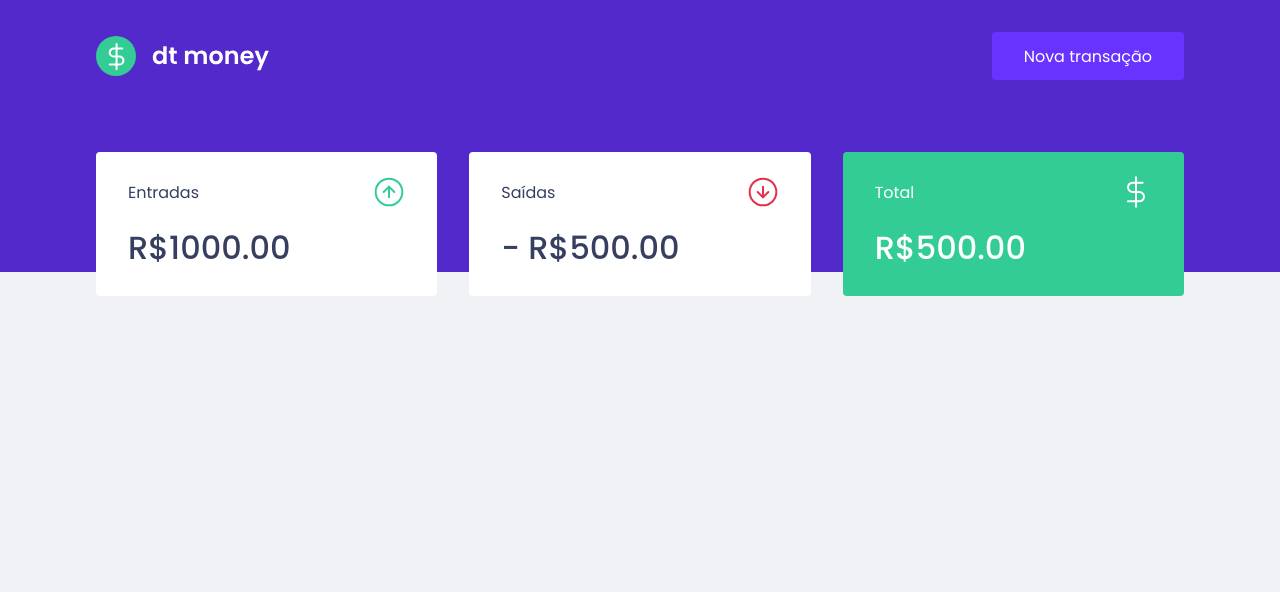
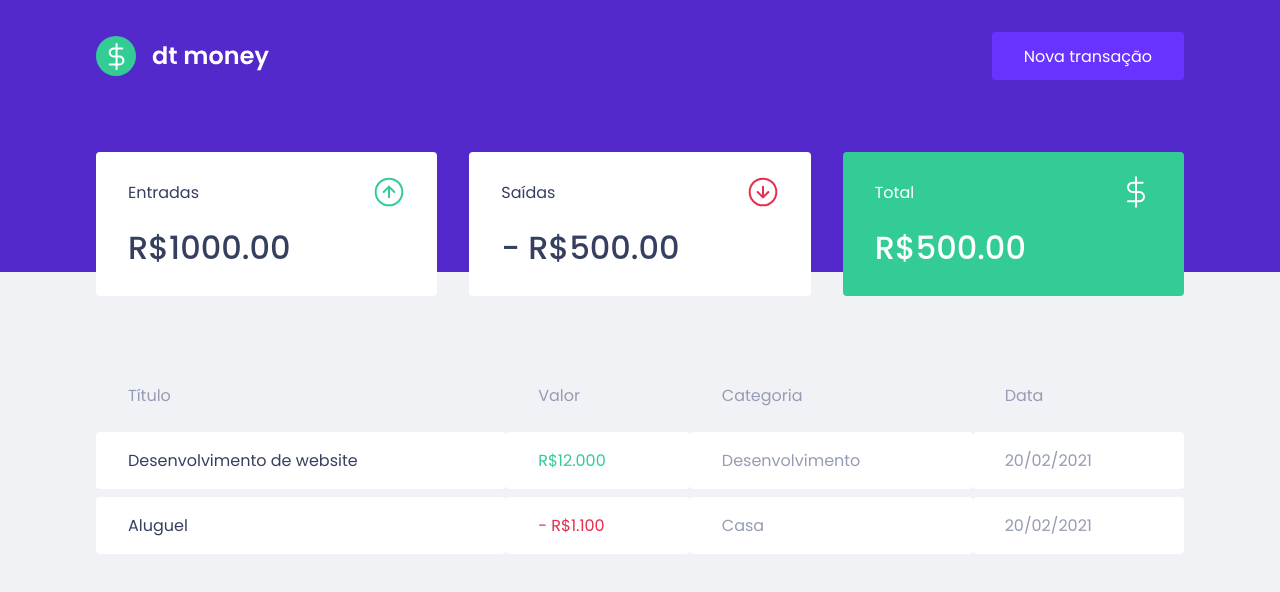
Before and after one commit to ayrtonbsouza/dtmoney, a React (Create React App) app: page / in a window 1280 px wide. Shown: the top 592 px of the page. Built offline with nearby package versions, Linux system fonts and the light colour scheme.

Commit message:
[:sparkles:] initial transaction table development

```diff
--- a/src/components/Dashboard/index.tsx
+++ b/src/components/Dashboard/index.tsx
@@ -1,10 +1,12 @@
 import Summary from '../Summary';
+import TransactionsTable from '../TransactionsTable';
 import { Container } from './styles';
 
 export function Dashboard() {
   return (
     <Container>
       <Summary />
+      <TransactionsTable />
     </Container>
   );
 };
--- /dev/null
+++ b/src/components/TransactionsTable/index.tsx
@@ -0,0 +1,34 @@
+import { Container } from './styles';
+
+function TransactionsTable() {
+  return (
+    <Container>
+      <table>
+        <thead>
+          <tr>
+            <th>Título</th>
+            <th>Valor</th>
+            <th>Categoria</th>
+            <th>Data</th>
+          </tr>
+        </thead>
+        <tbody>
+          <tr>
+            <td>Desenvolvimento de website</td>
+            <td className="deposit">R$12.000</td>
+            <td>Desenvolvimento</td>
+            <td>20/02/2021</td>
+          </tr>
+          <tr>
+            <td>Aluguel</td>
+            <td className="withdraw">- R$1.100</td>
+            <td>Casa</td>
+            <td>20/02/2021</td>
+          </tr>
+        </tbody>
+      </table>
+    </Container>
+  );
+};
+
+export default TransactionsTable;
--- /dev/null
+++ b/src/components/TransactionsTable/styles.ts
@@ -0,0 +1,38 @@
+import styled from 'styled-components';
+
+export const Container = styled.div`
+  margin-top: 4rem;
+
+  table {
+    width: 100%;
+    border-spacing: 0 0.5rem;
+
+    th {
+      color: var(--text-body);
+      font-weight: 400;
+      padding: 1rem 2rem;
+      text-align: left;
+      line-height: 1.5rem;
+    }
+
+    td {
+      padding: 1rem 2rem;
+      border: 0;
+      background: var(--shape);
+      color: var(--text-body);
+      border-radius: 0.25rem;
+
+      &:first-child {
+        color: var(--text-title);
+      }
+
+      &.deposit {
+        color: var(--green)
+      }
+
+      &.withdraw {
+        color: var(--red)
+      }
+    }
+  }
+`;
```
